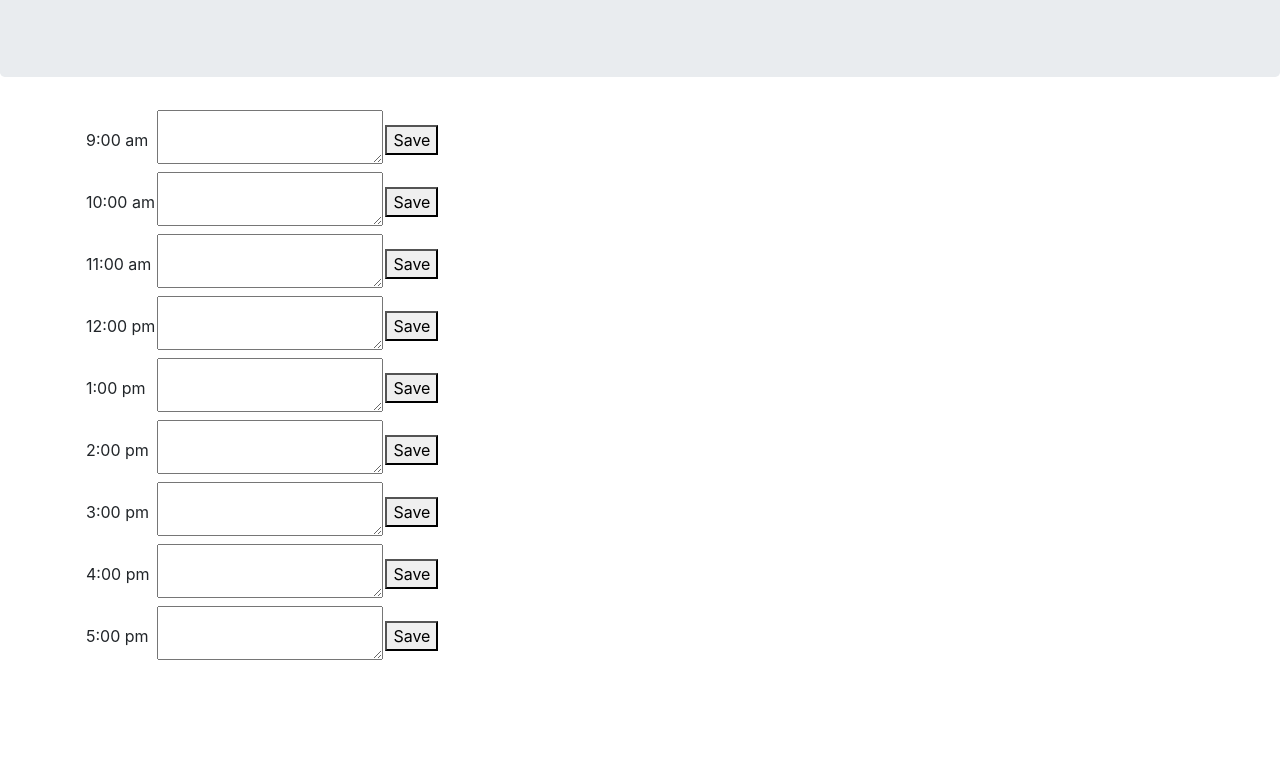
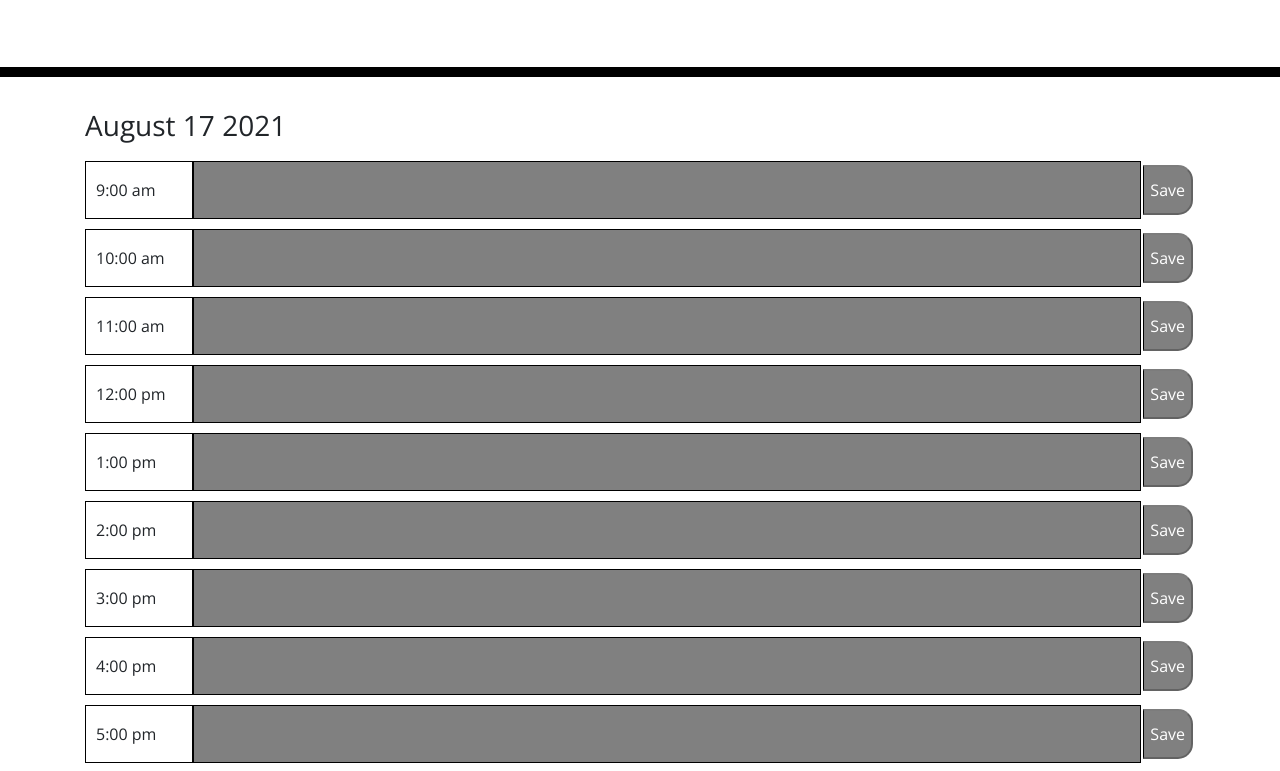
Before and after one commit to outofthepark/workdayscheduler, a plain HTML site: page index.html in a window 1280 px wide. Shown: the part 191-962 px from the top of the page. Before the commit the page ends 858 px from the top, so only its background shows below. Drawn offline with nearby package versions, Linux system fonts and the light colour scheme; the site is published under a folder, as on GitHub Pages, so addresses that start at the root find nothing.

Commit message:
Added . before / to find correctfiles.

```diff
--- a/index.html
+++ b/index.html
@@ -19,7 +19,7 @@
       href="https://fonts.googleapis.com/css?family=Open+Sans&display=swap"
       rel="stylesheet"
     />
-    <link rel="stylesheet" href="/assets/css/style.css" />
+    <link rel="stylesheet" href="./assets/css/style.css" />
     <title>Work Day Scheduler</title>
   </head>
 
@@ -111,7 +111,7 @@
 
     <script src="https://code.jquery.com/jquery-3.4.1.min.js"></script>
     <script src="https://unpkg.com/dayjs@1.8.21/dayjs.min.js"></script>
-    <script src="/assets/js/index.js"></script>
+    <script src="./assets/js/index.js"></script>
 
   </body>
 </html>
```
